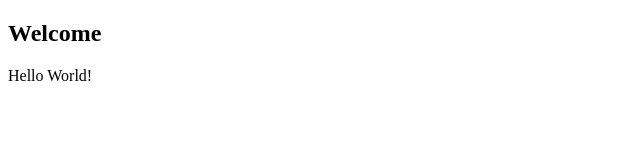
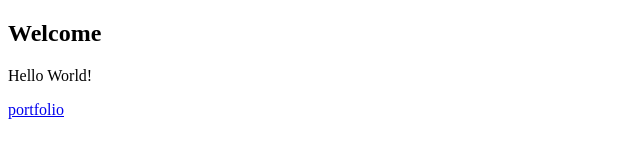
Before and after one commit to MasaniselviGanesan/fullstack, a plain HTML site: page index.html in a window 1280 px wide. Shown: the full height of the page, 0-640 px from the left. Drawn offline with Linux system fonts and the light colour scheme.

Commit message:
Update index.html

```diff
--- a/index.html
+++ b/index.html
@@ -8,6 +8,7 @@
 <body>
     <h2>Welcome </h2>
     <p>Hello World! </p>
+    <a href="https://masaniselviganesan.github.io/ex1a/"> portfolio </a>
 </body>
 
 </html>
```
